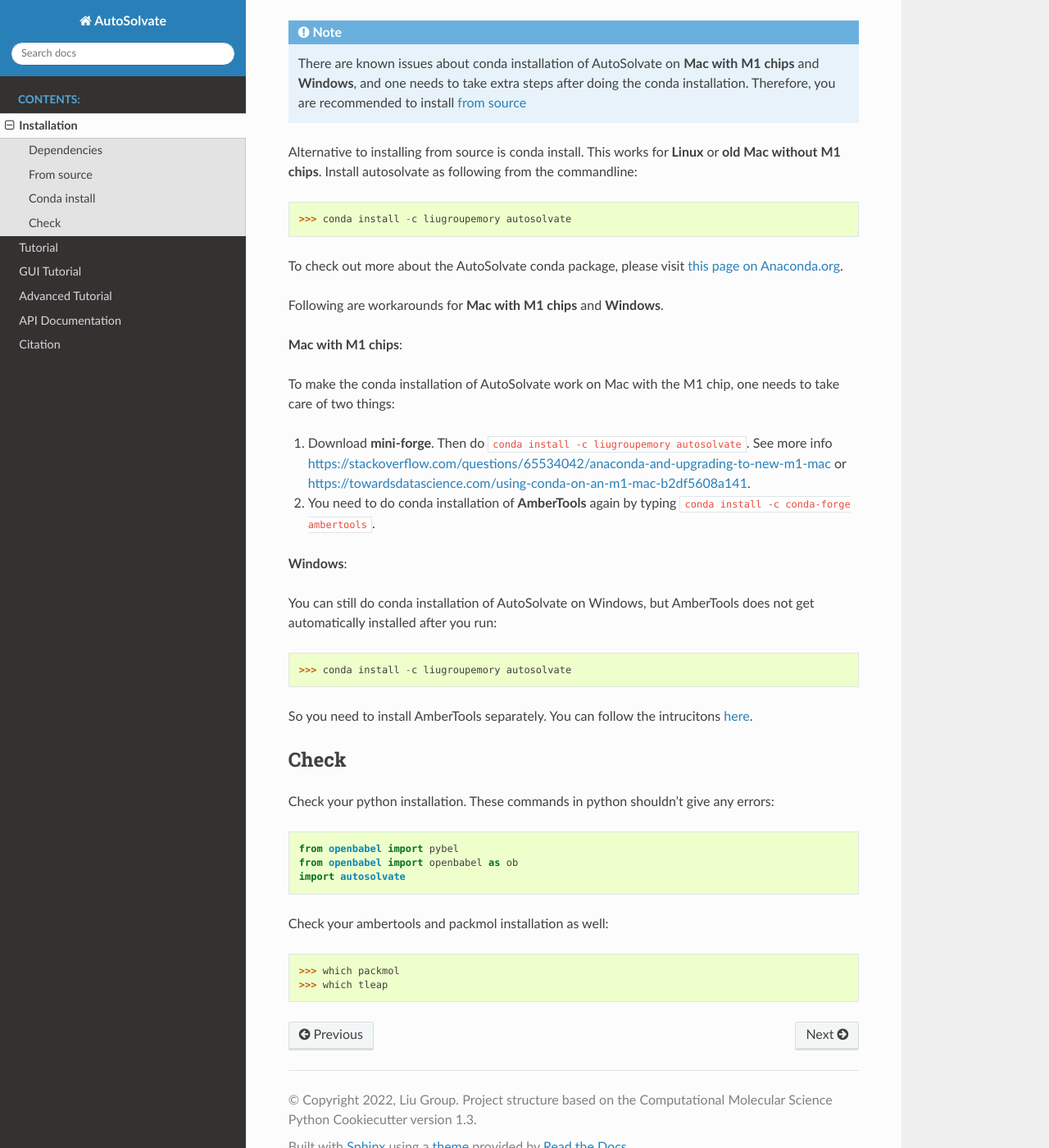
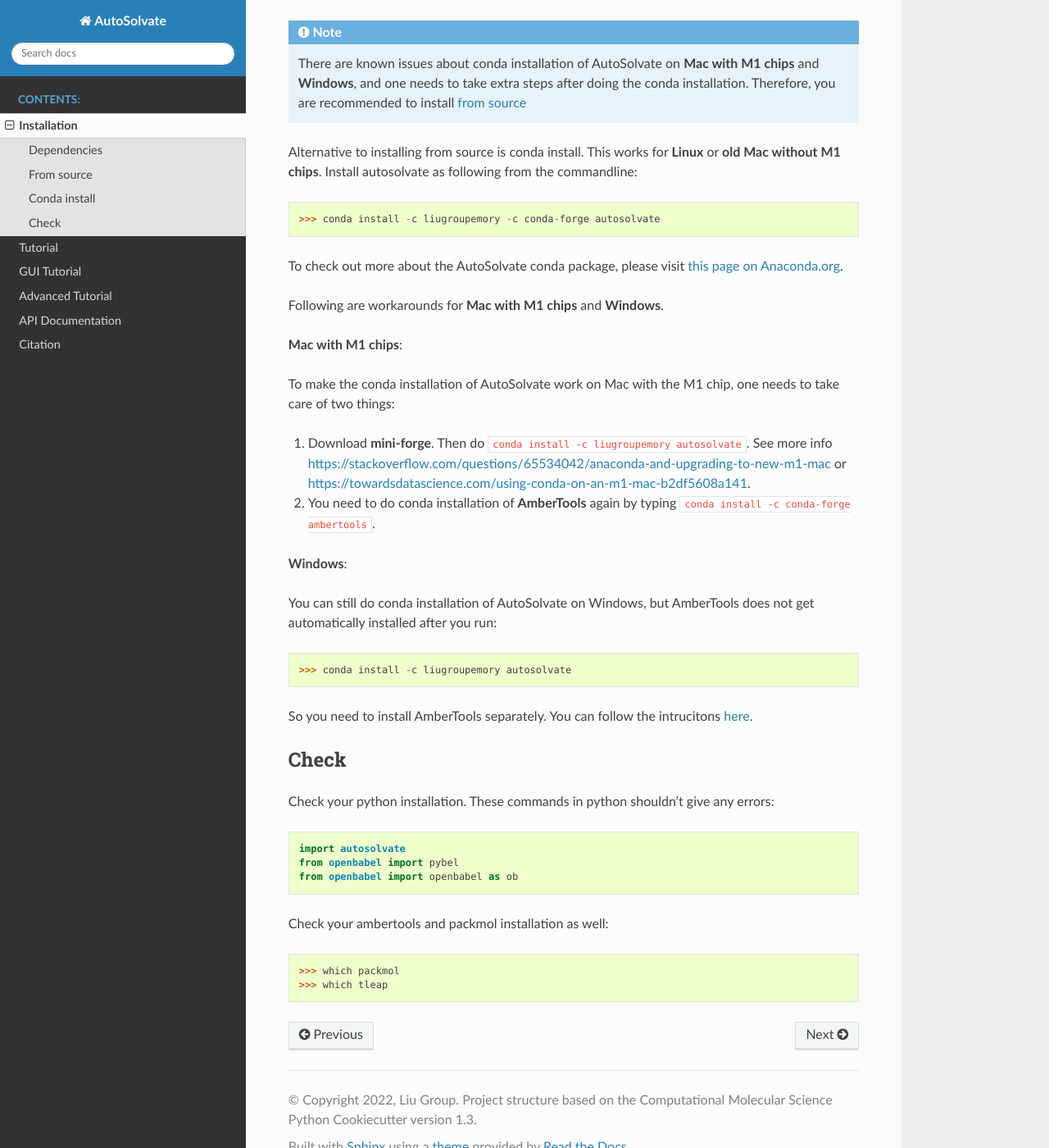
Before and after one commit to Liu-group/AutoSolvate, a Sphinx documentation site: the page built from docs/installation.rst, in a window 1280 px wide and 1400 px high, scrolled down 2137 px. Shown: the whole window at 82% size. Built offline with Sphinx 7.4.7 and the Read the Docs theme 2.0.0, drawn with Linux system fonts in a browser that asks for light colours; the version number could not be read and is left out.

Commit message:
conda install fix

```diff
--- a/docs/installation.rst
+++ b/docs/installation.rst
@@ -83,7 +83,7 @@
 
 Alternative to installing from source is conda install. This works for **Linux** or **old Mac without M1 chips**. Install autosolvate as following from the commandline::
 
-   >>> conda install -c liugroupemory autosolvate
+   >>> conda install -c liugroupemory -c conda-forge autosolvate
 
 To check out more about the AutoSolvate conda package, please visit `this page on Anaconda.org <https://anaconda.org/LiuGroupEmory/autosolvate>`_.
 
@@ -111,10 +111,9 @@
 
 Check your python installation. These commands in python shouldn't give any errors::
 
+   import autosolvate
    from openbabel import pybel
    from openbabel import openbabel as ob
-   import autosolvate
-
 
 Check your ambertools and packmol installation as well::
 
```
